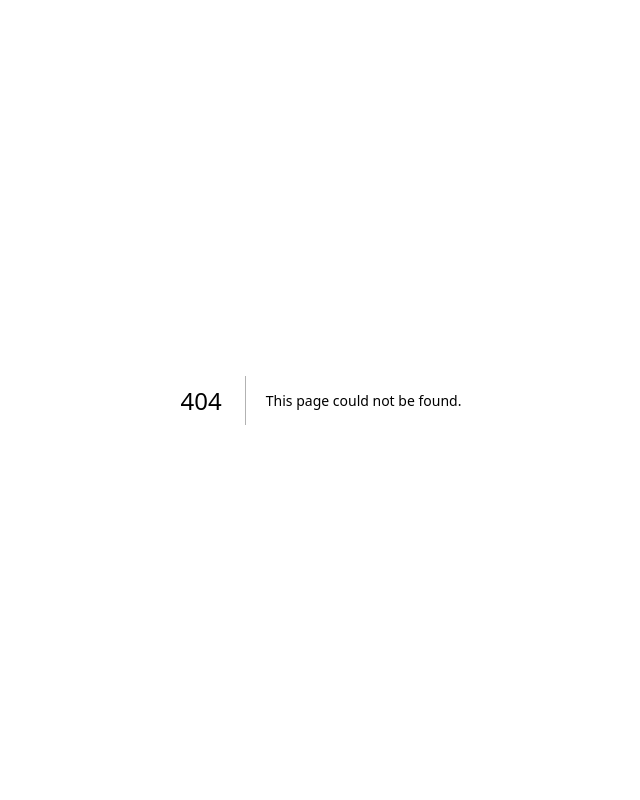
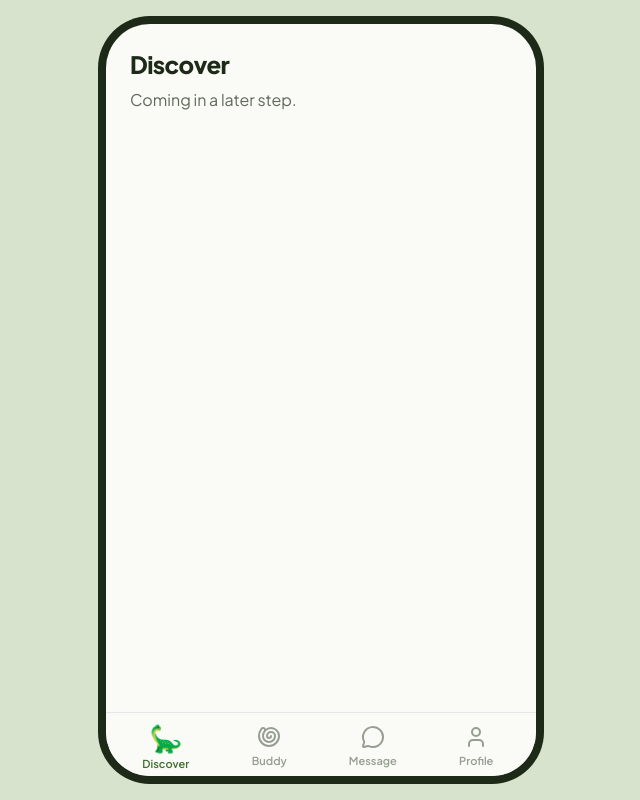
Before and after one commit to Bribri0na/soloTrip, a Next.js app: page /discover in a window 1280 px wide. Before the commit this address had no page. Shown: the whole page, without its empty margins (319-959 px from the left). Built offline with nearby package versions, Linux system fonts and the light colour scheme.

Commit message:
phine frame and bottom nav

```diff
--- /dev/null
+++ b/src/app/(main)/discover/page.tsx
@@ -0,0 +1,8 @@
+export default function DiscoverPage(){
+    return(
+        <div className="p-6">
+            <h1 className="text-2xl font-extrabold tracking-tight">Discover</h1>
+            <p className="mt-2 text-ink/70">Coming in a later step.</p>
+        </div>
+    )
+}
--- /dev/null
+++ b/src/app/(main)/layout.tsx
@@ -0,0 +1,12 @@
+import BottomNav from "@/components/features/BottomNav";
+
+export default function MainLayout({ children }:{ children: React.ReactNode }){
+    return(
+        <div className="flex min-h-dvh items-center justify-center bg-sage/40 md:p-6">
+            <div className="flex h-dvh w-full max-w-[430px] flex-col overflow-hidden bg-cream md:h-[844px] md:max-h-[calc(100dvh-48px)] md:rounded-[44px] md:ring-8 md:ring-ink">
+                <main className="flex-1 overflow-y-auto">{children}</main>
+                <BottomNav />
+            </div>
+        </div>
+    )
+}
--- /dev/null
+++ b/src/app/(main)/messages/page.tsx
@@ -0,0 +1,8 @@
+export default function DiscoverPage() {
+  return (
+    <div className="p-6">
+      <h1 className="text-2xl font-extrabold tracking-tight">Discover</h1>
+      <p className="mt-2 text-ink/70">Coming in a later step.</p>
+    </div>
+  );
+}
--- /dev/null
+++ b/src/app/(main)/profile/page.tsx
@@ -0,0 +1,8 @@
+export default function DiscoverPage() {
+  return (
+    <div className="p-6">
+      <h1 className="text-2xl font-extrabold tracking-tight">Discover</h1>
+      <p className="mt-2 text-ink/70">Coming in a later step.</p>
+    </div>
+  );
+}
--- a/src/app/globals.css
+++ b/src/app/globals.css
@@ -1,27 +1,3 @@
 @tailwind base;
 @tailwind components;
 @tailwind utilities;
-
-:root {
-  --background: #ffffff;
-  --foreground: #171717;
-}
-
-@media (prefers-color-scheme: dark) {
-  :root {
-    --background: #0a0a0a;
-    --foreground: #ededed;
-  }
-}
-
-body {
-  color: var(--foreground);
-  background: var(--background);
-  font-family: Arial, Helvetica, sans-serif;
-}
-
-@layer utilities {
-  .text-balance {
-    text-wrap: balance;
-  }
-}
--- a/src/app/layout.tsx
+++ b/src/app/layout.tsx
@@ -1,33 +1,23 @@
 import type { Metadata } from "next";
-import localFont from "next/font/local";
+import { Plus_Jakarta_Sans } from "next/font/google";
 import "./globals.css";
 
-const geistSans = localFont({
-  src: "./fonts/GeistVF.woff",
-  variable: "--font-geist-sans",
-  weight: "100 900",
-});
-const geistMono = localFont({
-  src: "./fonts/GeistMonoVF.woff",
-  variable: "--font-geist-mono",
-  weight: "100 900",
+const jakarta = Plus_Jakarta_Sans({
+  subsets: ["latin"],
+  variable: "--font-jakarta",
 });
 
 export const metadata: Metadata = {
-  title: "Create Next App",
-  description: "Generated by create next app",
+  title: "SoloMate",
+  description: "Find travel buddies for your next solo trip.",
 };
 
 export default function RootLayout({
   children,
-}: Readonly<{
-  children: React.ReactNode;
-}>) {
+}: Readonly<{ children: React.ReactNode }>) {
   return (
     <html lang="en">
-      <body
-        className={`${geistSans.variable} ${geistMono.variable} antialiased`}
-      >
+      <body className={`${jakarta.variable} bg-cream font-sans text-ink antialiased`}>
         {children}
       </body>
     </html>
--- a/src/app/page.tsx
+++ b/src/app/page.tsx
@@ -1,101 +1,5 @@
-import Image from "next/image";
+import { redirect } from "next/navigation"
 
-export default function Home() {
-  return (
-    <div className="grid grid-rows-[20px_1fr_20px] items-center justify-items-center min-h-screen p-8 pb-20 gap-16 sm:p-20 font-[family-name:var(--font-geist-sans)]">
-      <main className="flex flex-col gap-8 row-start-2 items-center sm:items-start">
-        <Image
-          className="dark:invert"
-          src="https://nextjs.org/icons/next.svg"
-          alt="Next.js logo"
-          width={180}
-          height={38}
-          priority
-        />
-        <ol className="list-inside list-decimal text-sm text-center sm:text-left font-[family-name:var(--font-geist-mono)]">
-          <li className="mb-2">
-            Get started by editing{" "}
-            <code className="bg-black/[.05] dark:bg-white/[.06] px-1 py-0.5 rounded font-semibold">
-              src/app/page.tsx
-            </code>
-            .
-          </li>
-          <li>Save and see your changes instantly.</li>
-        </ol>
-
-        <div className="flex gap-4 items-center flex-col sm:flex-row">
-          <a
-            className="rounded-full border border-solid border-transparent transition-colors flex items-center justify-center bg-foreground text-background gap-2 hover:bg-[#383838] dark:hover:bg-[#ccc] text-sm sm:text-base h-10 sm:h-12 px-4 sm:px-5"
-            href="https://vercel.com/new?utm_source=create-next-app&utm_medium=appdir-template-tw&utm_campaign=create-next-app"
-            target="_blank"
-            rel="noopener noreferrer"
-          >
-            <Image
-              className="dark:invert"
-              src="https://nextjs.org/icons/vercel.svg"
-              alt="Vercel logomark"
-              width={20}
-              height={20}
-            />
-            Deploy now
-          </a>
-          <a
-            className="rounded-full border border-solid border-black/[.08] dark:border-white/[.145] transition-colors flex items-center justify-center hover:bg-[#f2f2f2] dark:hover:bg-[#1a1a1a] hover:border-transparent text-sm sm:text-base h-10 sm:h-12 px-4 sm:px-5 sm:min-w-44"
-            href="https://nextjs.org/docs?utm_source=create-next-app&utm_medium=appdir-template-tw&utm_campaign=create-next-app"
-            target="_blank"
-            rel="noopener noreferrer"
-          >
-            Read our docs
-          </a>
-        </div>
-      </main>
-      <footer className="row-start-3 flex gap-6 flex-wrap items-center justify-center">
-        <a
-          className="flex items-center gap-2 hover:underline hover:underline-offset-4"
-          href="https://nextjs.org/learn?utm_source=create-next-app&utm_medium=appdir-template-tw&utm_campaign=create-next-app"
-          target="_blank"
-          rel="noopener noreferrer"
-        >
-          <Image
-            aria-hidden
-            src="https://nextjs.org/icons/file.svg"
-            alt="File icon"
-            width={16}
-            height={16}
-          />
-          Learn
-        </a>
-        <a
-          className="flex items-center gap-2 hover:underline hover:underline-offset-4"
-          href="https://vercel.com/templates?framework=next.js&utm_source=create-next-app&utm_medium=appdir-template-tw&utm_campaign=create-next-app"
-          target="_blank"
-          rel="noopener noreferrer"
-        >
-          <Image
-            aria-hidden
-            src="https://nextjs.org/icons/window.svg"
-            alt="Window icon"
-            width={16}
-            height={16}
-          />
-          Examples
-        </a>
-        <a
-          className="flex items-center gap-2 hover:underline hover:underline-offset-4"
-          href="https://nextjs.org?utm_source=create-next-app&utm_medium=appdir-template-tw&utm_campaign=create-next-app"
-          target="_blank"
-          rel="noopener noreferrer"
-        >
-          <Image
-            aria-hidden
-            src="https://nextjs.org/icons/globe.svg"
-            alt="Globe icon"
-            width={16}
-            height={16}
-          />
-          Go to nextjs.org →
-        </a>
-      </footer>
-    </div>
-  );
+export default function HomePage(){
+  redirect("/discover")
 }
--- /dev/null
+++ b/src/components/features/BottomNav.tsx
@@ -0,0 +1,39 @@
+"use client"
+
+import Link from "next/link"
+import { usePathname } from "next/navigation"
+import{ MessageCircle, Shell, User } from "lucide-react";
+
+const tabs =[
+    { href: "/discover", label: "Discover", icon: <span className="text-2xl leading-none">🦕</span> },
+        { href: "/buddy", label: "Buddy", icon: <Shell size={24} />},
+            { href: "/messages", label: "Message", icon: <MessageCircle size={24} />},
+                { href: "/profile", label: "Profile", icon: <User size={24} /> },
+]
+
+export default function BottomNav(){
+    const pathname = usePathname();
+
+    return (
+        <nav className="flex justify-around border-t boder-mist bg-cream px-2 pb-[maxHeaderSize(0.5removeEventListener,env(safe-area-inset-bottm))] pt-2">
+            {tabs.map((tab) => {
+                const active = pathname.startsWith(tab.href);
+                return(
+                    <Link
+                    key={tab.href}
+                    href={tab.href}
+                    aria-current={active ? "page" : undefined}
+                    className={`flex min-w-[68px] flex-col items-center gap-1 rounded-2xl px-2 py-1 text-[11px] font-semibold transition ${
+                        active ? "text-forest" : "text-ink/45"
+                    }`}
+                    >
+                        <span className={`transition-transform duration-300 ${active ? "scale-110" : ""}`}>
+                            {tab.icon}
+                        </span>
+                        {tab.label}
+                    </Link>
+                );
+            })}
+        </nav>
+    )
+}
--- /dev/null
+++ b/src/types/css.d.ts
@@ -0,0 +1 @@
+declare module "*.css";
--- a/tailwind.config.ts
+++ b/tailwind.config.ts
@@ -1,16 +1,19 @@
 import type { Config } from "tailwindcss";
 
 const config: Config = {
-  content: [
-    "./src/pages/**/*.{js,ts,jsx,tsx,mdx}",
-    "./src/components/**/*.{js,ts,jsx,tsx,mdx}",
-    "./src/app/**/*.{js,ts,jsx,tsx,mdx}",
-  ],
+  content: ["./src/**/*.{js,ts,jsx,tsx,mdx}"],
   theme: {
     extend: {
       colors: {
-        background: "var(--background)",
-        foreground: "var(--foreground)",
+        forest: { DEFAULT: "#3F6E2F", deep: "#2F5623" },
+        sage: "#A3BD8E",
+        cream: "#FAFBF6",
+        mist: "#EEF3E6",
+        ink: "#1E2A18",
+        sunset: "#E0823A",
+      },
+      fontFamily: {
+        sans: ["var(--font-jakarta)", "ui-rounded", "system-ui", "sans-serif"],
       },
     },
   },
```
Also changed, not shown: package.json (+6 -5 lines), src/app/(main)/buddy/page.tsx (added), 1 other file (tests, documents, lock files or other folders).
